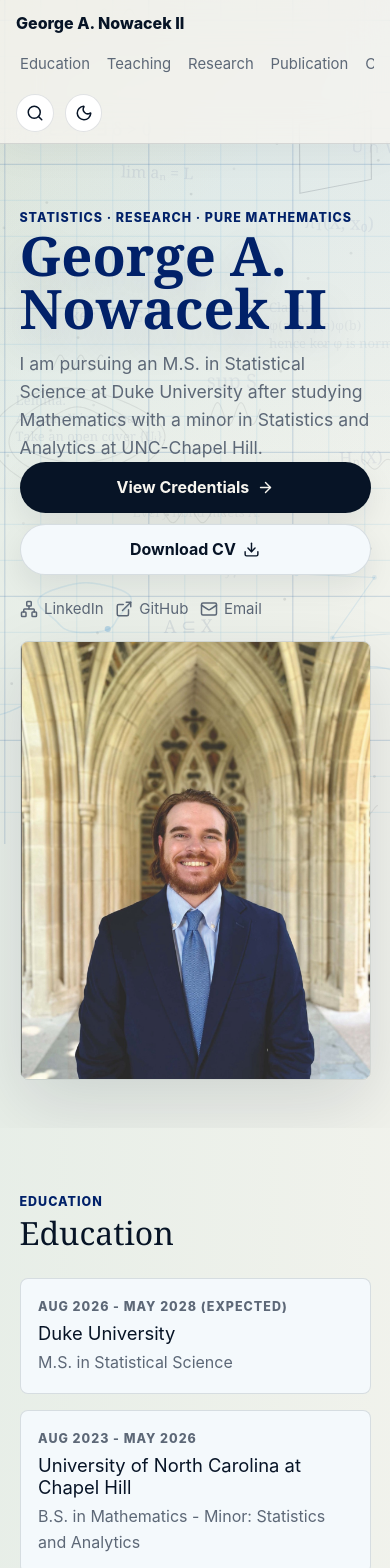
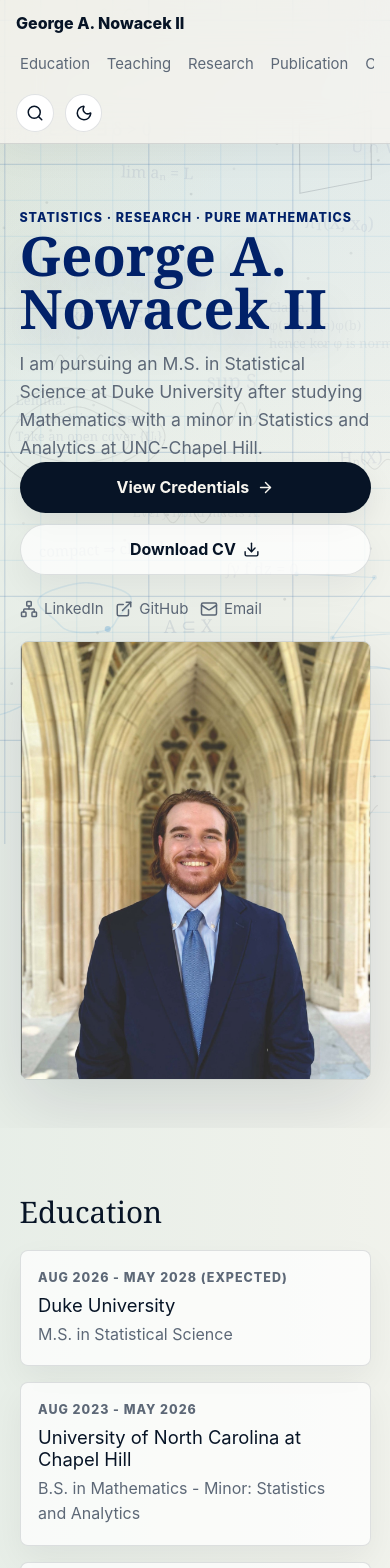
Before and after one commit to ganowacek/personal_website, a React (Vite) app: page / in a window 390 px wide. Shown: the top 1568 px of the page. Built offline with nearby package versions, Linux system fonts and the light colour scheme.

Commit message:
Simplify section headers and tile styling

```diff
--- a/src/components/SectionHeader.tsx
+++ b/src/components/SectionHeader.tsx
@@ -1,15 +1,13 @@
 import type { ReactNode } from "react";
 
 type SectionHeaderProps = {
-  eyebrow: string;
   title: string;
   children?: ReactNode;
 };
 
-export function SectionHeader({ eyebrow, title, children }: SectionHeaderProps) {
+export function SectionHeader({ title, children }: SectionHeaderProps) {
   return (
     <div className="section-header">
-      <p className="eyebrow">{eyebrow}</p>
       <h2>{title}</h2>
       {children ? <p className="section-lede">{children}</p> : null}
     </div>
--- a/src/pages/HomePage.tsx
+++ b/src/pages/HomePage.tsx
@@ -61,7 +61,7 @@ export function HomePage({ onNavigate }: HomePageProps) {
       </section>
 
       <section className="section credential-section" id="education">
-        <SectionHeader eyebrow="Education" title="Education" />
+        <SectionHeader title="Education" />
         <div className="credential-grid">
           <div className="stack">
             {education.map((item) => (
@@ -84,7 +84,7 @@ export function HomePage({ onNavigate }: HomePageProps) {
       </section>
 
       <section className="section teaching-section" id="teaching">
-        <SectionHeader eyebrow="Teaching Experience" title="Teaching Experience" />
+        <SectionHeader title="Teaching Experience" />
         <div className="teaching-list">
           {teaching.map((item) => (
             <article key={`${item.institution}-${item.role}`}>
@@ -102,7 +102,7 @@ export function HomePage({ onNavigate }: HomePageProps) {
       </section>
 
       <section className="section" id="research">
-        <SectionHeader eyebrow="Research Experience" title="Research Appointments" />
+        <SectionHeader title="Research Appointments" />
         <div className="research-grid">
           {researchEntries.map((entry) => (
             <article className="research-card" key={entry.title}>
@@ -119,7 +119,7 @@ export function HomePage({ onNavigate }: HomePageProps) {
       </section>
 
       <section className="section publication-band" id="publications">
-        <SectionHeader eyebrow="Publication" title="Publication" />
+        <SectionHeader title="Publication" />
         <div className="stack">
           {publications.map((publication) => (
             <article className="publication" key={publication.title}>
@@ -139,7 +139,7 @@ export function HomePage({ onNavigate }: HomePageProps) {
       </section>
 
       <section className="section coursework-section" id="coursework">
-        <SectionHeader eyebrow="Relevant Coursework" title="Relevant Coursework" />
+        <SectionHeader title="Relevant Coursework" />
         <ul className="course-list coursework-board" aria-label="Coursework">
           {coursework.map((course) => <li key={course}>{course}</li>)}
         </ul>
@@ -148,7 +148,7 @@ export function HomePage({ onNavigate }: HomePageProps) {
       <section className="section skills-section" id="skills">
         <div className="skills-grid">
           <div>
-            <SectionHeader eyebrow="Technical Skills" title="Technical Skills" />
+            <SectionHeader title="Technical Skills" />
             <div className="tag-row skills-tags">{selectedTools.map((tool) => <span key={tool}>{tool}</span>)}</div>
           </div>
           <div className="certification-panel" id="certifications">
@@ -166,7 +166,7 @@ export function HomePage({ onNavigate }: HomePageProps) {
       </section>
 
       <section className="section fellowship-section" id="fellowships">
-        <SectionHeader eyebrow="Fellowships" title="Fellowships" />
+        <SectionHeader title="Fellowships" />
         <div className="stack">
           {fellowships.map((fellowship) => (
             <article className="credential-card" key={fellowship.name}>
@@ -179,7 +179,7 @@ export function HomePage({ onNavigate }: HomePageProps) {
       </section>
 
       <section className="section" id="experience">
-        <SectionHeader eyebrow="Professional Experience" title="Professional Experience" />
+        <SectionHeader title="Professional Experience" />
         <div className="timeline">
           {experience.map((item) => (
             <article key={`${item.organization}-${item.title}`}>
--- a/src/styles.css
+++ b/src/styles.css
@@ -276,8 +276,13 @@ input {
 .research-card,
 .certification-panel,
 .contact-panel,
-.publication {
-  background: color-mix(in srgb, var(--surface) 94%, var(--blue));
+.publication,
+.coursework-board,
+.teaching-list article,
+.timeline article {
+  background: color-mix(in srgb, var(--surface) 72%, transparent);
+  backdrop-filter: blur(10px);
+  box-shadow: 0 14px 34px rgba(7, 20, 38, 0.055);
 }
 
 .social-row {
@@ -330,14 +335,14 @@ input {
 
 .section-header {
   max-width: 48rem;
-  margin-bottom: 1.8rem;
+  margin-bottom: 1.45rem;
 }
 
 .section-header h2,
 .contact-panel h2 {
   margin: 0.25rem 0 0;
   font-family: Fraunces, Georgia, serif;
-  font-size: clamp(2rem, 4.6vw, 4rem);
+  font-size: clamp(1.85rem, 3.2vw, 3.15rem);
   line-height: 1.05;
   letter-spacing: 0;
 }
@@ -378,7 +383,10 @@ input {
 .research-card,
 .certification-panel,
 .contact-panel,
-.publication {
+.publication,
+.teaching-list article,
+.timeline article,
+.coursework-board {
   border: 1px solid var(--line);
   border-radius: 8px;
   padding: clamp(1.1rem, 2.3vw, 1.5rem);
@@ -449,7 +457,7 @@ input {
 }
 
 .publication-band {
-  background: color-mix(in srgb, var(--surface-soft) 72%, transparent);
+  background: transparent;
 }
 
 .stack {
@@ -469,9 +477,7 @@ input {
 }
 
 .coursework-section {
-  background:
-    linear-gradient(90deg, color-mix(in srgb, var(--surface) 64%, transparent), transparent),
-    color-mix(in srgb, var(--surface-soft) 48%, transparent);
+  background: transparent;
 }
 
 .course-list {
@@ -485,11 +491,6 @@ input {
 
 .coursework-board {
   max-width: 70rem;
-  border: 1px solid var(--line);
-  border-radius: 8px;
-  padding: clamp(1rem, 2.2vw, 1.35rem);
-  background: color-mix(in srgb, var(--surface) 91%, var(--blue));
-  box-shadow: 0 14px 42px rgba(7, 20, 38, 0.055);
 }
 
 .course-list li {
@@ -503,7 +504,7 @@ input {
 }
 
 .teaching-section {
-  background: color-mix(in srgb, var(--surface) 58%, transparent);
+  background: transparent;
 }
 
 .teaching-list {
@@ -515,14 +516,10 @@ input {
   display: grid;
   grid-template-columns: auto 1fr;
   gap: 1rem;
-  border-top: 1px solid var(--line);
-  padding-top: 1rem;
 }
 
 .skills-section {
-  background:
-    linear-gradient(135deg, color-mix(in srgb, var(--surface-soft) 54%, transparent), transparent 58%),
-    color-mix(in srgb, var(--surface) 42%, transparent);
+  background: transparent;
 }
 
 .skills-tags {
@@ -546,7 +543,7 @@ input {
 }
 
 .fellowship-section {
-  background: color-mix(in srgb, var(--surface-soft) 48%, transparent);
+  background: transparent;
 }
 
 .fellowship-section .stack {
@@ -585,26 +582,16 @@ input {
 
 .timeline {
   display: grid;
-  gap: 0;
+  gap: 0.9rem;
   max-width: 70rem;
-  border-left: 1px solid var(--line);
 }
 
 .timeline article {
   position: relative;
-  padding: 0 0 1.7rem 1.4rem;
 }
 
 .timeline article::before {
-  position: absolute;
-  top: 0.4rem;
-  left: -0.39rem;
-  width: 0.72rem;
-  height: 0.72rem;
-  border-radius: 999px;
-  background: var(--blue);
-  content: "";
-  box-shadow: 0 0 0 6px color-mix(in srgb, var(--blue) 18%, transparent);
+  content: none;
 }
 
 .timeline span {
@@ -614,17 +601,7 @@ input {
 }
 
 .contact-panel {
-  background:
-    linear-gradient(135deg, rgba(246, 200, 95, 0.12), transparent 45%),
-    var(--ink);
-  color: var(--bg);
-}
-
-.contact-panel p,
-.contact-panel .eyebrow,
-.contact-panel a,
-.contact-panel span {
-  color: color-mix(in srgb, var(--bg) 82%, transparent);
+  color: var(--ink);
 }
 
 .site-footer {
```
